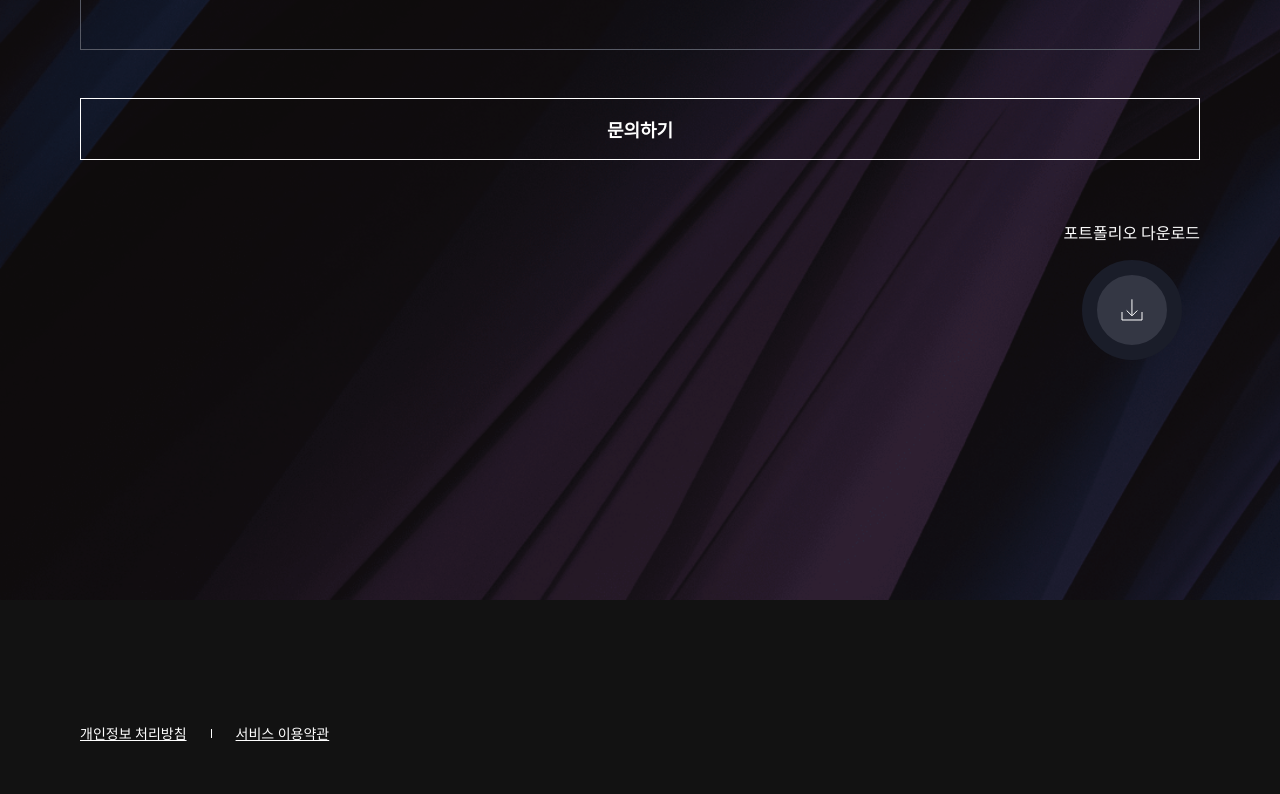
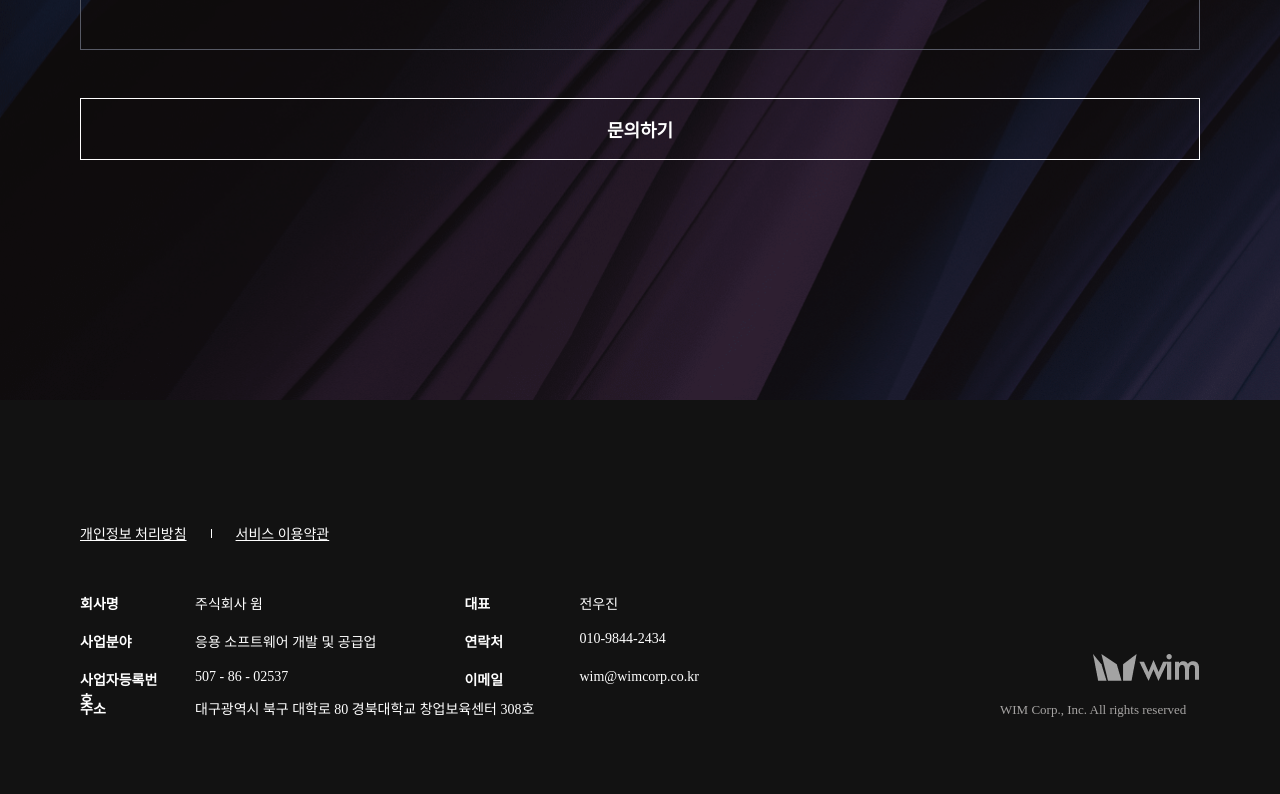
Before and after one commit to seohyun060/WimHomePage-Client, a React app: page / in a window 1280 px wide. Shown: the part 6337-7131 px from the top of the page. Built offline with nearby package versions, Linux system fonts and the light colour scheme; a web font is replaced by a local one.

Commit message:
포트폴리오 다운 버튼 주석처리

```diff
--- a/src/components/Contact/Contact.tsx
+++ b/src/components/Contact/Contact.tsx
@@ -95,12 +95,12 @@
             {'문의하기'}
           </button>
         </form>
-        <div className='download-container'>
+        {/* <div className='download-container'>
           <span className='label'>{'포트폴리오 다운로드'}</span>
           <a target='_blank' className='button'>
             <img src={images.downloadBig} alt='download-btn' />
           </a>
-        </div>
+        </div> */}
       </div>
     </div>
   );
```
